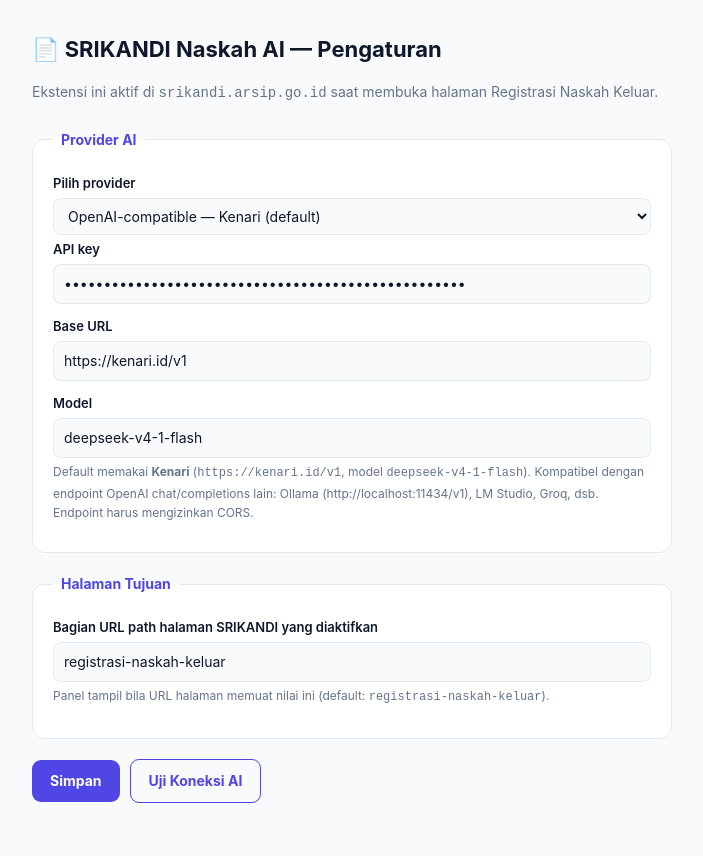
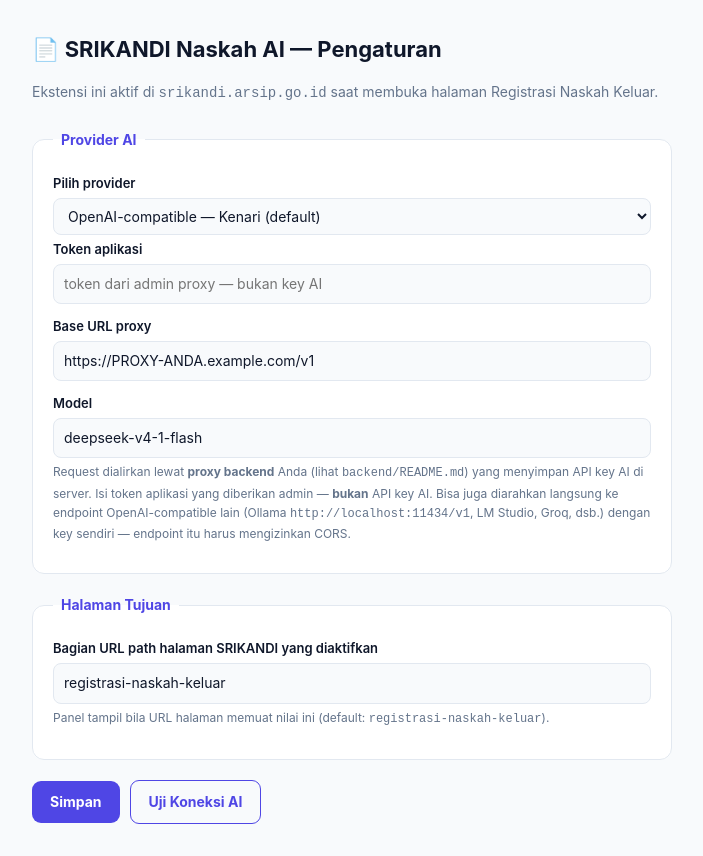
Before and after one commit to masaditya/srikandi-ai, a browser extension: page extension/options.html in a window 1280 px wide. Shown: the whole page, without its empty margins (288-991 px from the left). Before the commit the page ends 835 px from the top, so only its background shows below. Drawn offline with Linux system fonts and the light colour scheme.

Commit message:
feat : backend

```diff
--- a/extension/content/content.js
+++ b/extension/content/content.js
@@ -173,7 +173,7 @@
       "button",
       {
         class: "snai-btn-ghost",
-        title: "Pengaturan (API key, dsb.)",
+        title: "Pengaturan (token aplikasi, dsb.)",
         onclick: openOptions,
       },
       "⚙️",
--- a/extension/options.html
+++ b/extension/options.html
@@ -84,7 +84,7 @@
       <div id="body-anthropic" class="provider-body">
         <label for="anthropic-key">API key Anthropic</label>
         <input type="password" id="anthropic-key" placeholder="sk-ant-…" autocomplete="off" />
-        <p class="hint">Buat di <a href="https://platform.claude.com" target="_blank" rel="noopener">platform.claude.com</a> → API Keys. Kunci disimpan hanya di browser ini (chrome.storage.local).</p>
+        <p class="hint">Buat di <a href="https://platform.claude.com" target="_blank" rel="noopener">platform.claude.com</a> → API Keys. Kunci disimpan hanya di browser ini (chrome.storage.local). Lewat proxy: isi Base URL <code>https://proxy.anda.com</code> (tanpa <code>/v1</code>) dan aktifkan <code>ANTHROPIC_API_KEY</code> di proxy.</p>
         <label for="anthropic-model">Model</label>
         <input type="text" id="anthropic-model" placeholder="claude-opus-5-5" />
         <label for="anthropic-baseurl">Base URL</label>
@@ -92,13 +92,13 @@
       </div>
 
       <div id="body-openai" class="provider-body">
-        <label for="openai-key">API key</label>
-        <input type="password" id="openai-key" placeholder="kn-…" autocomplete="off" />
-        <label for="openai-baseurl">Base URL</label>
-        <input type="text" id="openai-baseurl" placeholder="https://kenari.id/v1" />
+        <label for="openai-key">Token aplikasi</label>
+        <input type="password" id="openai-key" placeholder="token dari admin proxy — bukan key AI" autocomplete="off" />
+        <label for="openai-baseurl">Base URL proxy</label>
+        <input type="text" id="openai-baseurl" placeholder="https://proxy.example.com/v1" />
         <label for="openai-model">Model</label>
         <input type="text" id="openai-model" placeholder="deepseek-v4-1-flash" />
-        <p class="hint">Default memakai <strong>Kenari</strong> (<code>https://kenari.id/v1</code>, model <code>deepseek-v4-1-flash</code>). Kompatibel dengan endpoint OpenAI chat/completions lain: Ollama (http://localhost:11434/v1), LM Studio, Groq, dsb. Endpoint harus mengizinkan CORS.</p>
+        <p class="hint">Request dialirkan lewat <strong>proxy backend</strong> Anda (lihat <code>backend/README.md</code>) yang menyimpan API key AI di server. Isi token aplikasi yang diberikan admin — <strong>bukan</strong> API key AI. Bisa juga diarahkan langsung ke endpoint OpenAI-compatible lain (Ollama <code>http://localhost:11434/v1</code>, LM Studio, Groq, dsb.) dengan key sendiri — endpoint itu harus mengizinkan CORS.</p>
       </div>
     </fieldset>
 
--- a/extension/options.js
+++ b/extension/options.js
@@ -6,9 +6,10 @@
     provider: "openai",
     anthropic: { apiKey: "", baseUrl: "https://api.anthropic.com", model: "claude-opus-5-5" },
     openai: {
-      // Preset Kenari (endpoint OpenAI-compatible)
-      apiKey: "kn-9f709535c9db26a167f922c852000bb3f70a6f37843b5389",
-      baseUrl: "https://kenari.id/v1",
+      // Lewat proxy backend (backend/README.md): "apiKey" = token aplikasi
+      // dari admin proxy, bukan API key AI. Ganti baseUrl dengan domain proxy.
+      apiKey: "",
+      baseUrl: "https://PROXY-ANDA.example.com/v1",
       model: "deepseek-v4-1-flash",
     },
     pageMatch: "registrasi-naskah-keluar",
```
Also changed, not shown: extension/background/service-worker.js (+11 -8 lines), test/e2e-bimtek.mjs (+9 -1 lines), test/e2e-kenari.mjs (+9 -1 lines), test/uji-klasifikasi.mjs (+7 -3 lines), README.md, extension/manifest.json.
